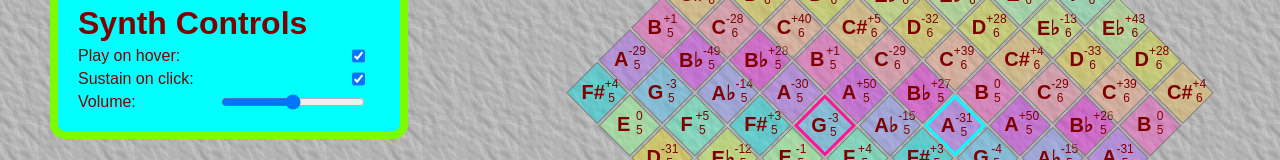
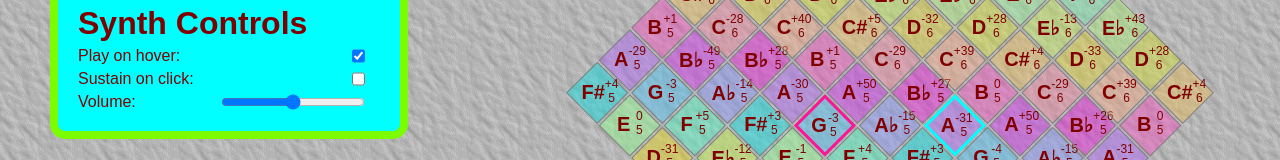
Before and after one commit to jamiecwebber/jcw-website-v2, a React (Create React App) app: page /tools/CTC in a window 1280 px wide. Shown: the part 347-507 px from the top of the page. Built offline with nearby package versions, Linux system fonts and the light colour scheme.

Commit message:
set up reducer functions for synth controls

```diff
--- a/src/pages/Tools/CTC/CombinationToneMap.components.js
+++ b/src/pages/Tools/CTC/CombinationToneMap.components.js
@@ -8,8 +8,6 @@ import { CTX } from './CombinationToneMap.context'
 export const CTControls = ( { change, handleLeftChange, handleRightChange, handleGridChange } ) => {
     const [appState, updateState] = useContext(CTX);
     const { leftMIDI, rightMIDI, gridSize } = appState.gridSettings;
-    console.log(appState);
-    console.log("leftMIDI: " + leftMIDI);
 
     let { noteName : leftNote, octave: leftOctave } = midiToNote(leftMIDI);
     let { noteName : rightNote, octave: rightOctave } = midiToNote(rightMIDI);
@@ -25,13 +23,29 @@ export const CTControls = ( { change, handleLeftChange, handleRightChange, handl
     )
 }
 
-export const CTSynthControls = ( { leftMIDI, rightMIDI, playOnHover, togglePlayOnHover, sustainOnClick, toggleSustainOnClick, synthVolume, handleVolumeChange } ) => {
+export const CTSynthControls = ( ) => {
+    const [appState, updateState] = useContext(CTX);
+    // Synth controls
+    let { synthVolume, playOnHover, sustainOnClick } = appState.synthSettings;
+
+    const togglePlayOnHover = (e) => {
+        playOnHover = !playOnHover;
+        updateState({type: "TOGGLE_PLAY_ON_HOVER"});
+    }
+    const toggleSustainOnClick = (e) => {
+        updateState({type: "TOGGLE_SUSTAIN_ON_CLICK"});
+    };
+    let handleVolumeChange = (e) => {
+        let { value } = e.target;
+        updateState({type: "CHANGE_MASTER_VOLUME", payload: { value }});
+    };
+
 
     return (
         <StyledCTSynth >
             <h1>Synth Controls</h1>
-            <ControlContainer>Play on hover: <StyledCheckbox type="checkbox" onChange={togglePlayOnHover} checked={playOnHover} /></ControlContainer>
-            <ControlContainer>Sustain on click: <StyledCheckbox type="checkbox" onChange={toggleSustainOnClick} checked={sustainOnClick} /></ControlContainer>
+            <ControlContainer>Play on hover: <StyledCheckbox id="playOnHover" type="checkbox" onChange={togglePlayOnHover} checked={playOnHover} /></ControlContainer>
+            <ControlContainer>Sustain on click: <StyledCheckbox id="sustainOnClick" type="checkbox" onChange={toggleSustainOnClick} checked={sustainOnClick} /></ControlContainer>
             <ControlContainer>Volume: <ShortSlider id="volume" type="range" min="0" max="1" step="0.01" value={synthVolume} class="slider" onChange={handleVolumeChange}  /></ControlContainer>
         </StyledCTSynth>
     )
--- a/src/pages/Tools/CTC/CombinationToneMap.context.js
+++ b/src/pages/Tools/CTC/CombinationToneMap.context.js
@@ -31,6 +31,15 @@ export function reducer(state, action) {
             console.log(id);
             console.log(value);
             return {...state};
+        case "TOGGLE_PLAY_ON_HOVER":
+            let newToggle = !state.synthSettings.playOnHover;
+            return {...state, synthSettings: {...state.synthSettings, playOnHover: newToggle}};
+        case "TOGGLE_SUSTAIN_ON_CLICK":
+            let newSustain = !state.synthSettings.sustainOnClick;
+            return {...state, synthSettings: {...state.synthSettings, sustainOnClick: newSustain}};
+        case "CHANGE_MASTER_VOLUME":
+            masterGain.gain.value = value;
+            return {...state, synthSettings: {...state.synthSettings, volume: value}};
         default:
             console.log("reducer error: action ", action);
             return {...state};
@@ -48,7 +57,7 @@ export default function Store(props) {
         synthSettings: {
             volume: masterGain.gain.value,
             playOnHover: true,
-            sustainOnClick: true
+            sustainOnClick: false
         }
     });
     return <CTX.Provider value={stateHook}>{props.children}</CTX.Provider>
--- a/src/pages/Tools/CTC/CombinationToneMap.js
+++ b/src/pages/Tools/CTC/CombinationToneMap.js
@@ -25,19 +25,19 @@ const CTMap = (
         updateState({type: "CHANGE_GRID_SIZE", payload: { value }});
     }
 
-    // Synth controls
-    let { synthVolume, playOnHover, sustainOnClick } = appState.synthSettings;
+    // // Synth controls
+    // let { synthVolume, playOnHover, sustainOnClick } = appState.synthSettings;
 
-    const togglePlayOnHover = () => {
-        updateState({type: "TOGGLE_PLAY_ON_HOVER"});
-    }
-    const toggleSustainOnClick = () => {
-        updateState({type: "TOGGLE_SUSTAIN_ON_CLICK"});
-    };
-    let handleVolumeChange = (e) => {
-        let { value } = e.target;
-        updateState({type: "CHANGE_MASTER_VOLUME", payload: { value }});
-    };
+    // const togglePlayOnHover = () => {
+    //     updateState({type: "TOGGLE_PLAY_ON_HOVER"});
+    // }
+    // const toggleSustainOnClick = () => {
+    //     updateState({type: "TOGGLE_SUSTAIN_ON_CLICK"});
+    // };
+    // let handleVolumeChange = (e) => {
+    //     let { value } = e.target;
+    //     updateState({type: "CHANGE_MASTER_VOLUME", payload: { value }});
+    // };
 
 
 
@@ -64,18 +64,15 @@ const CTMap = (
                         handleLeftChange={handleLeftChange}
                         handleRightChange={handleRightChange}
                         handleGridChange={handleGridChange} />
-                    <CTSynthControls leftMIDI={leftMIDI} rightMIDI={rightMIDI}
-                        playOnHover={playOnHover} togglePlayOnHover={togglePlayOnHover}
-                        sustainOnClick={sustainOnClick} toggleSustainOnClick={toggleSustainOnClick}
-                        synthVolume={synthVolume} handleVolumeChange={handleVolumeChange}/>
+                    <CTSynthControls />
                 </StyledControlsContainer>
                 <CTGrid
                     leftMIDI={leftMIDI}
                     rightMIDI={rightMIDI}
                     gridSize={gridSize}
                     sustainGrid={sustainGrid}
-                    playOnHover={playOnHover}
-                    sustainOnClick={sustainOnClick}
+                    // playOnHover={playOnHover}
+                    // sustainOnClick={sustainOnClick}
                     handleGridClick={handleGridClick}
                     audioContext={CTX.actx}
                     mainGainNode={CTX.masterGain}/>
```
